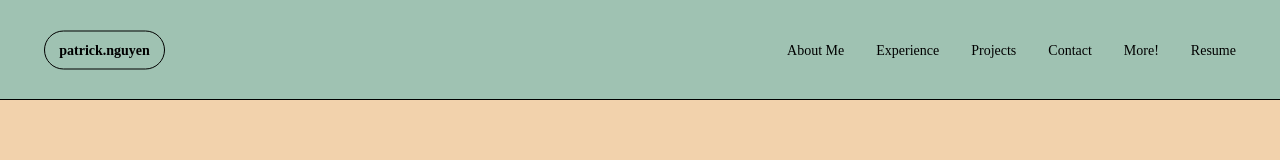
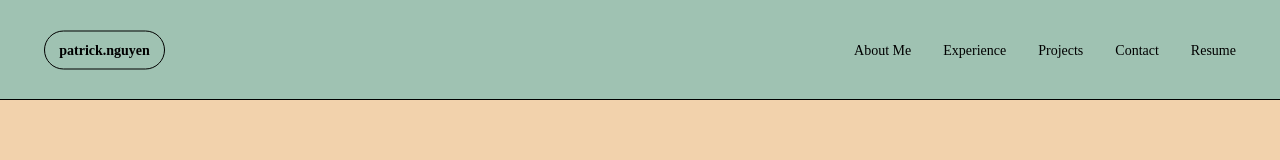
Before and after one commit to patrickhcnguyen/personal-website, a React (Vite) app in the folder frontend/: page / in a window 1280 px wide. Shown: the top 160 px of the page. Built offline with nearby package versions, Linux system fonts and the light colour scheme; no server answers; a web font is replaced by a local one.

Commit message:
removed more! section from navbar

```diff
--- a/frontend/src/components/navbar/navbar.tsx
+++ b/frontend/src/components/navbar/navbar.tsx
@@ -189,7 +189,7 @@ const Navbar = () => {
             <span onClick={scrollToExperience} className="text-black font-inria text-[14px] cursor-pointer hover:opacity-80">Experience</span>
             <span onClick={scrollToProjects} className="text-black font-inria text-[14px] cursor-pointer hover:opacity-80">Projects</span>
             <span onClick={scrollToContact} className="text-black font-inria text-[14px] cursor-pointer hover:opacity-80">Contact</span>
-            <span className="text-black font-inria text-[14px] cursor-pointer hover:opacity-80">More!</span>
+            {/* <span className="text-black font-inria text-[14px] cursor-pointer hover:opacity-80">More!</span> */}
             <span onClick={openResume} className="text-black font-inria text-[14px] cursor-pointer hover:opacity-80">Resume</span>
           </div>
         </div>
```
